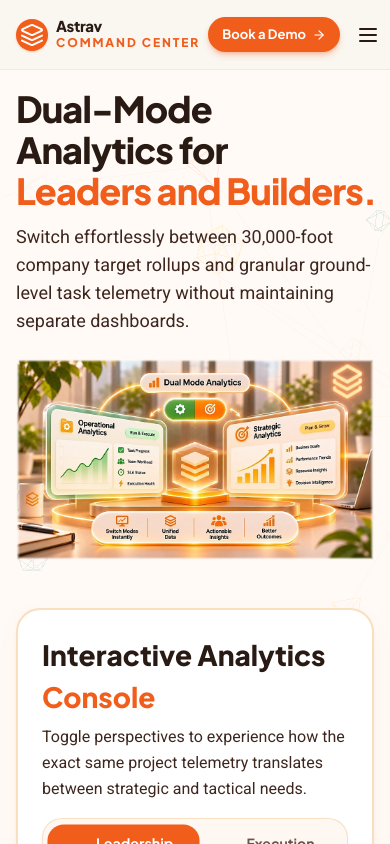
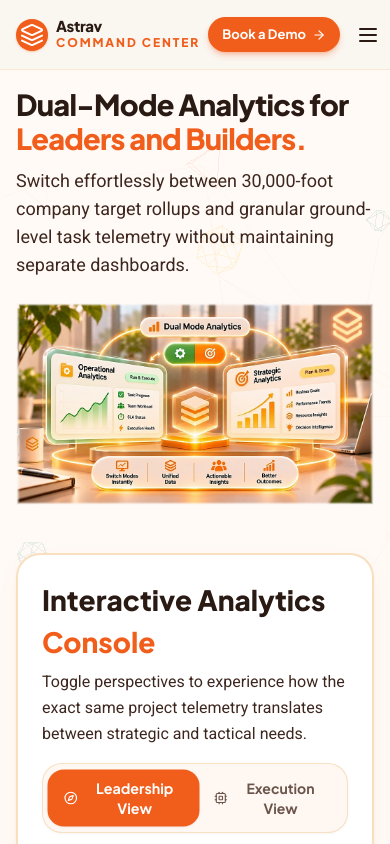
Before and after one commit to araveai99-glitch/GetAstrav, a React (Vite) app: page /features/analytics in a window 390 px wide. Shown: the top 844 px of the page. Built offline with nearby package versions, Linux system fonts and the light colour scheme.

Commit message:
fix(analytics): enforce exact 2-line mobile heading layout for Dual-Mode Analytics

```diff
--- a/src/pages/marketing/Features/Analytics.tsx
+++ b/src/pages/marketing/Features/Analytics.tsx
@@ -44,10 +44,14 @@ export const Analytics: React.FC = () => {
             initial={{ opacity: 0, y: 14 }}
             animate={{ opacity: 1, y: 0 }}
             transition={{ duration: 0.5, delay: 0.05, ease: 'easeOut' }}
-            className="text-3xl min-[360px]:text-[32px] min-[390px]:text-[36px] min-[430px]:text-[40px] sm:text-5xl lg:text-[42px] xl:text-[48px] 2xl:text-[54px] font-extrabold text-espresso tracking-tight font-heading leading-[1.14] text-left"
+            className="text-[26px] min-[360px]:text-[27px] min-[390px]:text-[29px] min-[430px]:text-[32px] sm:text-5xl lg:text-[42px] xl:text-[48px] 2xl:text-[54px] font-extrabold text-espresso tracking-tight font-heading leading-[1.16] text-left"
           >
-            Dual-Mode Analytics for <br className="hidden sm:inline" />
-            <span className="text-brand-orange whitespace-nowrap">Leaders and Builders.</span>
+            <span className="block whitespace-nowrap text-espresso">
+              Dual-Mode Analytics for
+            </span>
+            <span className="block whitespace-nowrap text-brand-orange">
+              Leaders and Builders.
+            </span>
           </motion.h1>
 
           <motion.p
```
Also changed, not shown: 1 other file (tests, documents, lock files or other folders).
